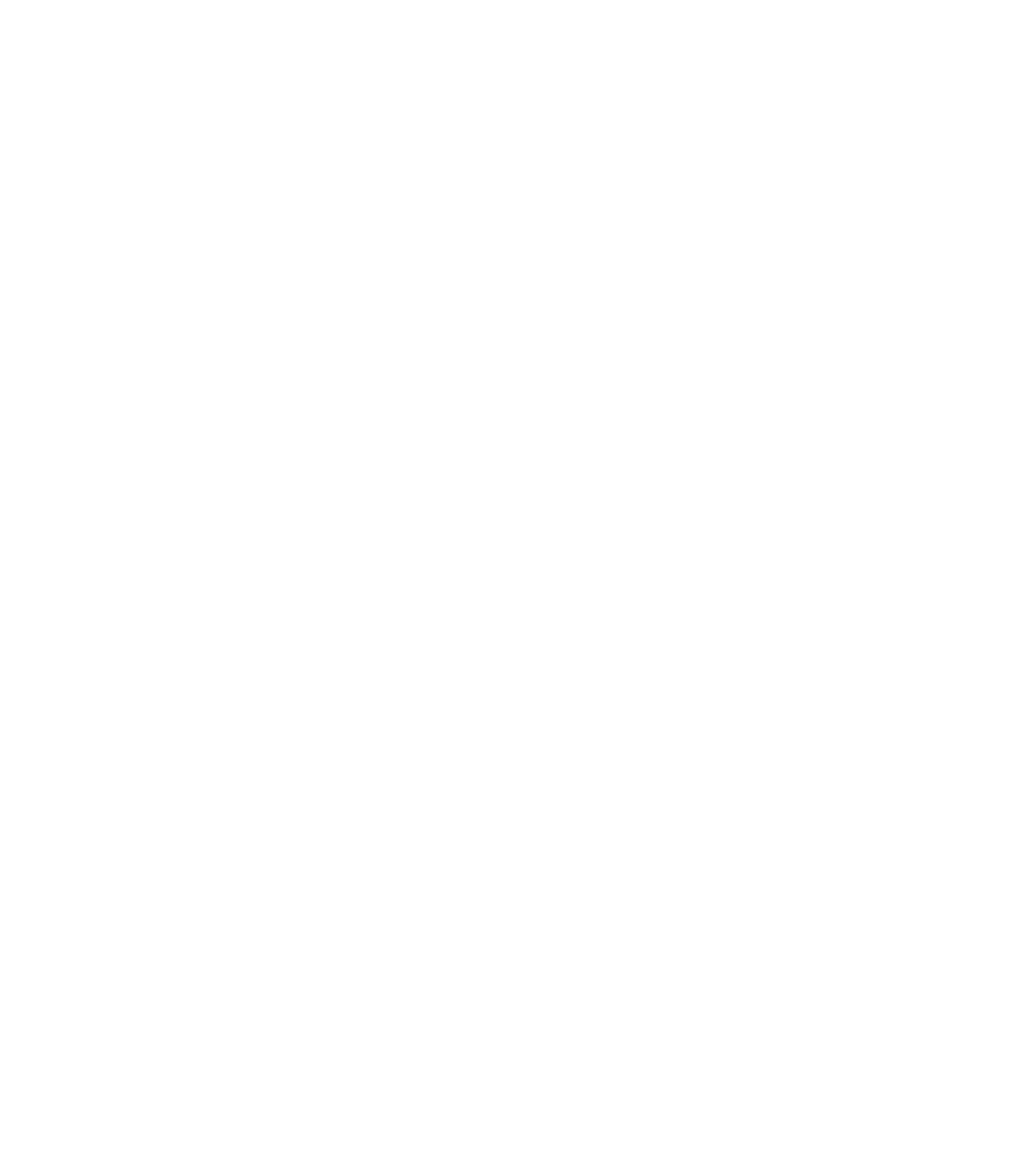
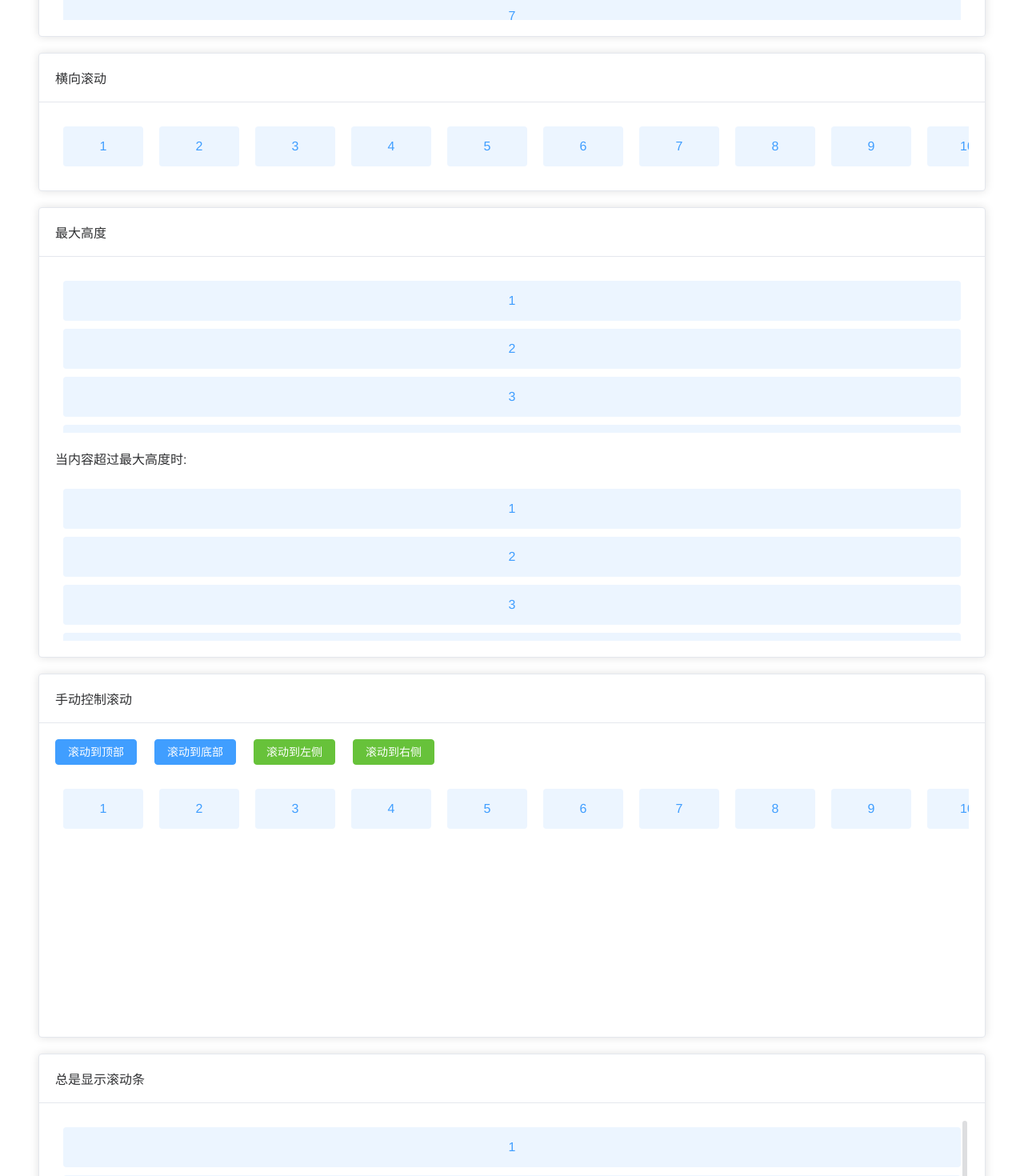
Before and after one commit to MHnanyu/custom-ui-playground, a Vue app: page /scrollbar in a window 1280 px wide. Before the commit this address had no page. Shown: the part 620-2090 px from the top of the page at 80% size. Before the commit the page ends 800 px from the top, so only its background shows below. Built offline with nearby package versions, Linux system fonts and the light colour scheme.

Commit message:
feat: 添加 Scrollbar 滚动条组件
- 新增 Scrollbar 组件及相关示例
- 添加 /scrollbar 路由
- 更新首页导航添加 Scrollbar 入口
- 更新 README 组件进度统计

```diff
--- /dev/null
+++ b/src/components/Scrollbar/index.vue
@@ -0,0 +1,38 @@
+<template>
+  <el-scrollbar v-bind="$attrs" ref="scrollbarRef">
+    <template v-if="slots.default" #default>
+      <slot></slot>
+    </template>
+  </el-scrollbar>
+</template>
+
+<script setup lang="ts">
+import { useSlots, ref } from 'vue'
+
+defineOptions({
+  name: 'CcScrollbar',
+  inheritAttrs: false
+})
+
+const slots = useSlots()
+const scrollbarRef = ref()
+
+const setScrollTop = (value: number) => {
+  scrollbarRef.value?.setScrollTop(value)
+}
+
+const setScrollLeft = (value: number) => {
+  scrollbarRef.value?.setScrollLeft(value)
+}
+
+const scrollTo = (options: ScrollToOptions | number, yCoord?: number) => {
+  scrollbarRef.value?.scrollTo(options, yCoord)
+}
+
+defineExpose({
+  setScrollTop,
+  setScrollLeft,
+  scrollTo,
+  scrollbarRef
+})
+</script>
--- a/src/router/index.ts
+++ b/src/router/index.ts
@@ -42,6 +42,11 @@
       path: '/link',
       name: 'Link',
       component: () => import('@/views/Link.vue')
+    },
+    {
+      path: '/scrollbar',
+      name: 'Scrollbar',
+      component: () => import('@/views/Scrollbar.vue')
     }
   ]
 })
--- a/src/views/Home.vue
+++ b/src/views/Home.vue
@@ -29,6 +29,9 @@
         <router-link to="/link">
           <el-button type="primary">Link 链接</el-button>
         </router-link>
+        <router-link to="/scrollbar">
+          <el-button type="primary">Scrollbar 滚动条</el-button>
+        </router-link>
       </div>
     </el-card>
   </div>
--- /dev/null
+++ b/src/views/Scrollbar.vue
@@ -0,0 +1,172 @@
+<template>
+  <div class="scrollbar-demo">
+    <h2>Scrollbar 滚动条</h2>
+    <p>用于替换浏览器原生滚动条。</p>
+
+    <el-card class="section">
+      <template #header>
+        <span>基础用法</span>
+      </template>
+      <cc-scrollbar height="400px">
+        <p v-for="item in 20" :key="item" class="scrollbar-demo-item">
+          {{ item }}
+        </p>
+      </cc-scrollbar>
+    </el-card>
+
+    <el-card class="section">
+      <template #header>
+        <span>横向滚动</span>
+      </template>
+      <cc-scrollbar>
+        <div class="scrollbar-flex-content">
+          <p v-for="item in 50" :key="item" class="scrollbar-demo-item">
+            {{ item }}
+          </p>
+        </div>
+      </cc-scrollbar>
+    </el-card>
+
+    <el-card class="section">
+      <template #header>
+        <span>最大高度</span>
+      </template>
+      <cc-scrollbar max-height="200px">
+        <p v-for="item in 5" :key="item" class="scrollbar-demo-item">
+          {{ item }}
+        </p>
+      </cc-scrollbar>
+      <div style="margin-top: 20px;">
+        <p>当内容超过最大高度时:</p>
+        <cc-scrollbar max-height="200px">
+          <p v-for="item in 20" :key="item" class="scrollbar-demo-item">
+            {{ item }}
+          </p>
+        </cc-scrollbar>
+      </div>
+    </el-card>
+
+    <el-card class="section">
+      <template #header>
+        <span>手动控制滚动</span>
+      </template>
+      <div class="control-buttons">
+        <el-button type="primary" @click="handleScrollTop">滚动到顶部</el-button>
+        <el-button type="primary" @click="handleScrollBottom">滚动到底部</el-button>
+        <el-button type="success" @click="handleScrollLeft">滚动到左侧</el-button>
+        <el-button type="success" @click="handleScrollRight">滚动到右侧</el-button>
+      </div>
+      <cc-scrollbar ref="scrollbarRef" height="300px" @scroll="handleScroll">
+        <div class="scrollbar-flex-content">
+          <p v-for="item in 100" :key="item" class="scrollbar-demo-item">
+            {{ item }}
+          </p>
+        </div>
+      </cc-scrollbar>
+      <div class="scroll-info" v-if="scrollInfo">
+        当前位置 - 左: {{ scrollInfo.left }}, 上: {{ scrollInfo.top }}
+      </div>
+    </el-card>
+
+    <el-card class="section">
+      <template #header>
+        <span>总是显示滚动条</span>
+      </template>
+      <cc-scrollbar height="400px" always>
+        <p v-for="item in 20" :key="item" class="scrollbar-demo-item">
+          {{ item }}
+        </p>
+      </cc-scrollbar>
+    </el-card>
+
+    <el-card class="section">
+      <template #header>
+        <span>原生滚动条</span>
+      </template>
+      <cc-scrollbar height="400px" native>
+        <p v-for="item in 20" :key="item" class="scrollbar-demo-item">
+          {{ item }}
+        </p>
+      </cc-scrollbar>
+    </el-card>
+  </div>
+</template>
+
+<script setup lang="ts">
+import { ref } from 'vue'
+import CcScrollbar from '@/components/Scrollbar/index.vue'
+
+const scrollbarRef = ref()
+const scrollInfo = ref<{ left: number; top: number } | null>(null)
+
+const handleScrollTop = () => {
+  scrollbarRef.value?.setScrollTop(0)
+}
+
+const handleScrollBottom = () => {
+  scrollbarRef.value?.setScrollTop(10000)
+}
+
+const handleScrollLeft = () => {
+  scrollbarRef.value?.setScrollLeft(0)
+}
+
+const handleScrollRight = () => {
+  scrollbarRef.value?.setScrollLeft(10000)
+}
+
+const handleScroll = (scrollLeft: number, scrollTop: number) => {
+  scrollInfo.value = {
+    left: Math.round(scrollLeft),
+    top: Math.round(scrollTop)
+  }
+}
+</script>
+
+<style scoped>
+.scrollbar-demo {
+  max-width: 1200px;
+  margin: 0 auto;
+}
+
+.section {
+  margin-bottom: 20px;
+}
+
+.scrollbar-demo-item {
+  display: flex;
+  align-items: center;
+  justify-content: center;
+  height: 50px;
+  margin: 10px;
+  text-align: center;
+  border-radius: 4px;
+  background: var(--el-color-primary-light-9);
+  color: var(--el-color-primary);
+}
+
+.scrollbar-flex-content {
+  display: flex;
+}
+
+.scrollbar-flex-content .scrollbar-demo-item {
+  flex-shrink: 0;
+  width: 100px;
+}
+
+.control-buttons {
+  margin-bottom: 20px;
+  display: flex;
+  gap: 10px;
+  flex-wrap: wrap;
+}
+
+.scroll-info {
+  margin-top: 10px;
+  padding: 10px;
+  background: #f0f9ff;
+  border-radius: 4px;
+  color: #409eff;
+  font-weight: bold;
+}
+</style>
```
Also changed, not shown: component/scrollbar.md (added, +149 -0 lines), 1 other file (tests, documents, lock files or other folders).
